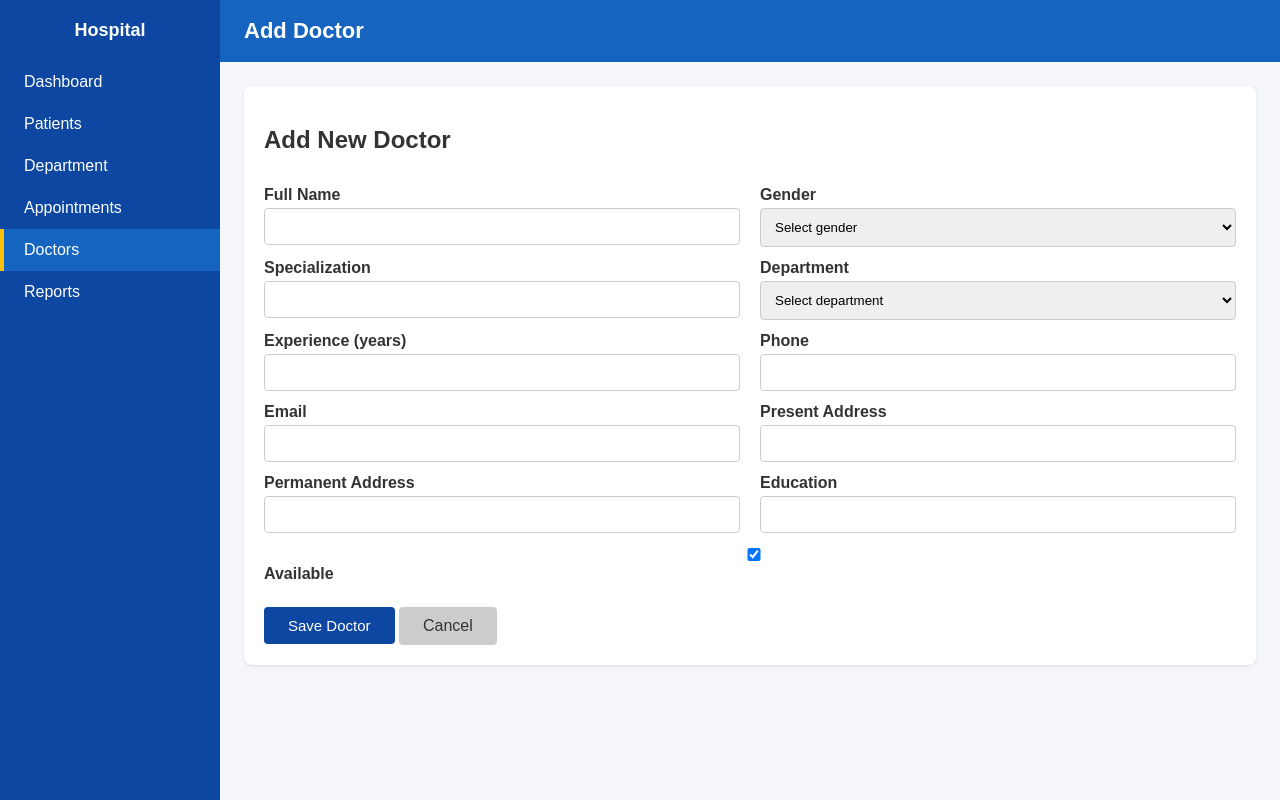
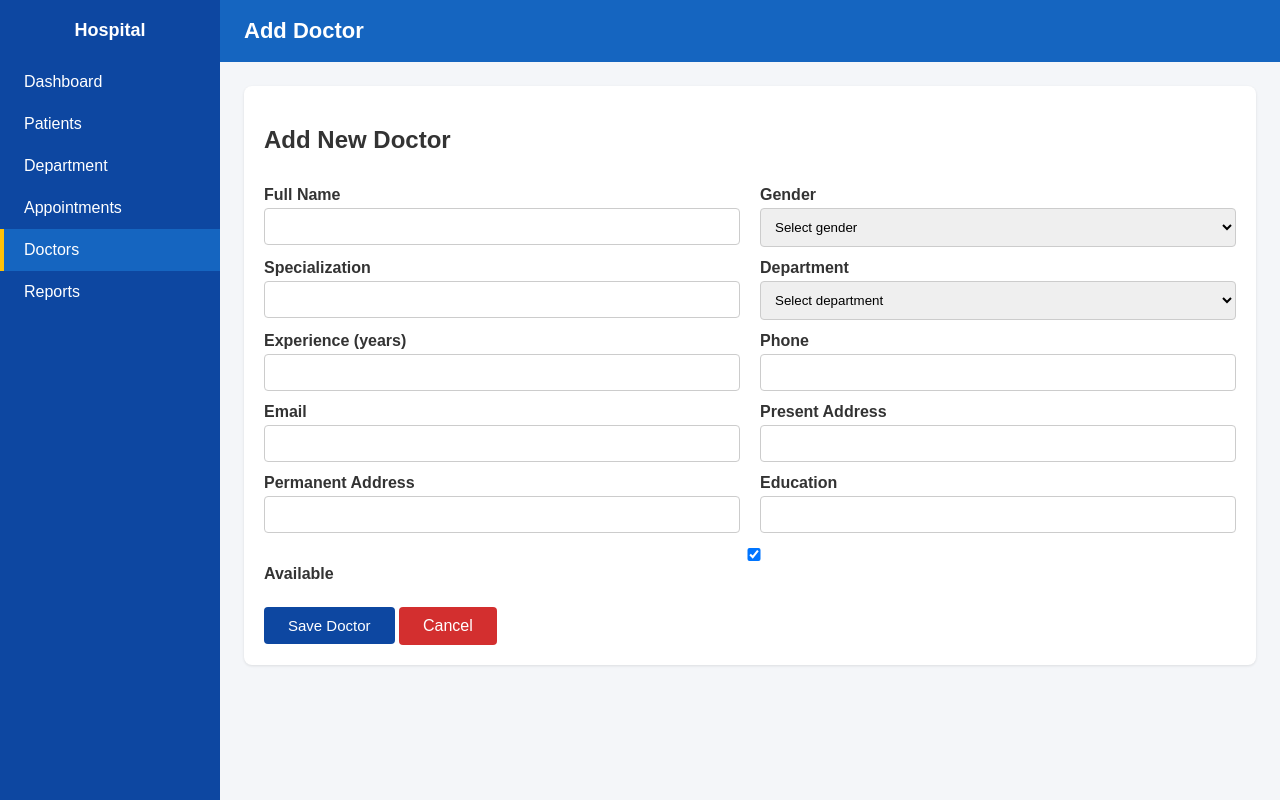
Before and after one commit to RAKIB6348/hospital_django, a Django app: page /doctor/add/ in a window 1280 px wide. Run offline with Django 5.2, Linux system fonts and the light colour scheme.

Commit message:
update button

```diff
--- a/department/templates/department/department_add.html
+++ b/department/templates/department/department_add.html
@@ -27,7 +27,7 @@
             </div>
         </div>
         <button type="submit">Save Department</button>
-        <a href="{% url 'department:department_list' %}" style="margin-top: 20px; display: inline-block; padding: 10px 24px; background: #ccc; color: #333; text-decoration: none; border-radius: 4px;">Cancel</a>
+        <a href="{% url 'department:department_list' %}" style="margin-top: 20px; display: inline-block; padding: 10px 24px; background: #d32f2f; color: white; text-decoration: none; border-radius: 4px;">Cancel</a>
     </form>
 </div>
 {% endblock %}
--- a/doctor/templates/doctor/doctor_add.html
+++ b/doctor/templates/doctor/doctor_add.html
@@ -67,7 +67,7 @@
             <label><input type="checkbox" name="available" checked> Available</label>
         </div>
         <button type="submit">Save Doctor</button>
-        <a href="{% url 'doctor:doctor_list' %}" style="margin-top: 20px; display: inline-block; padding: 10px 24px; background: #ccc; color: #333; text-decoration: none; border-radius: 4px;">Cancel</a>
+        <a href="{% url 'doctor:doctor_list' %}" style="margin-top: 20px; display: inline-block; padding: 10px 24px; background: #d32f2f; color: white; text-decoration: none; border-radius: 4px;">Cancel</a>
     </form>
 </div>
 {% endblock %}
```
